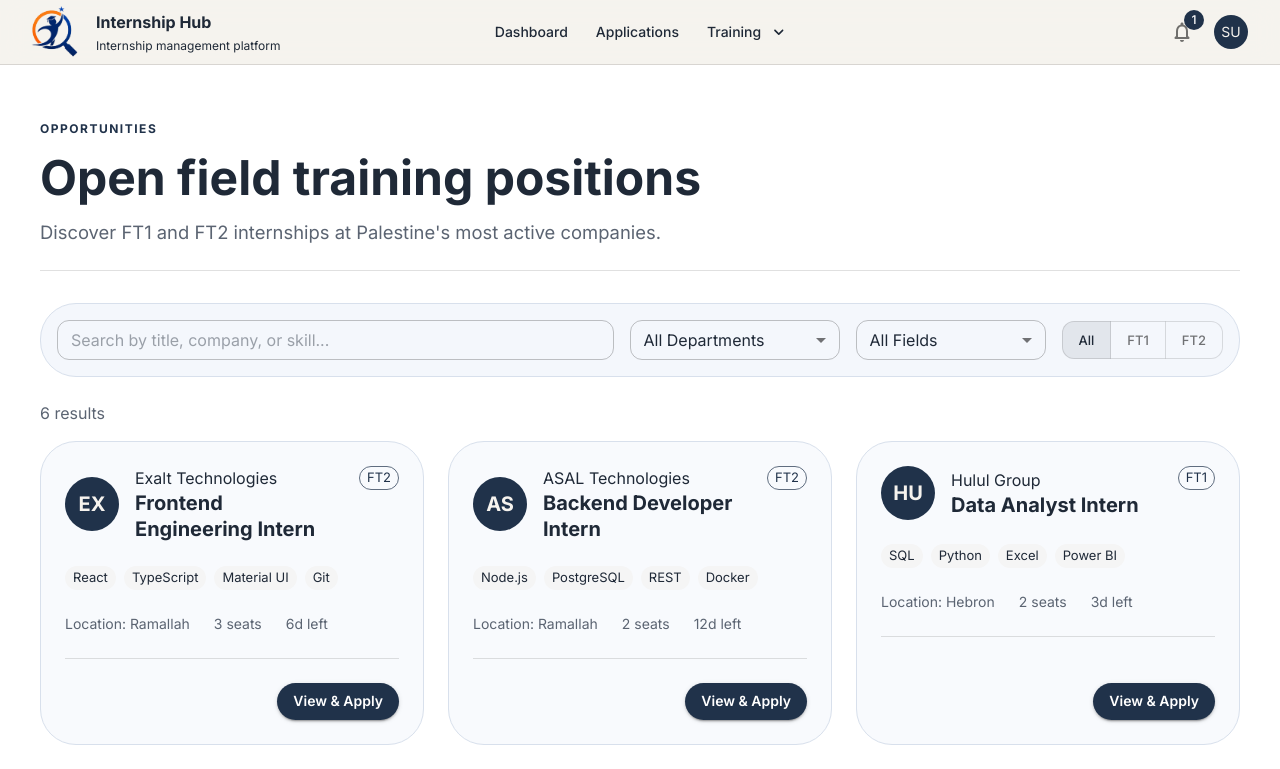
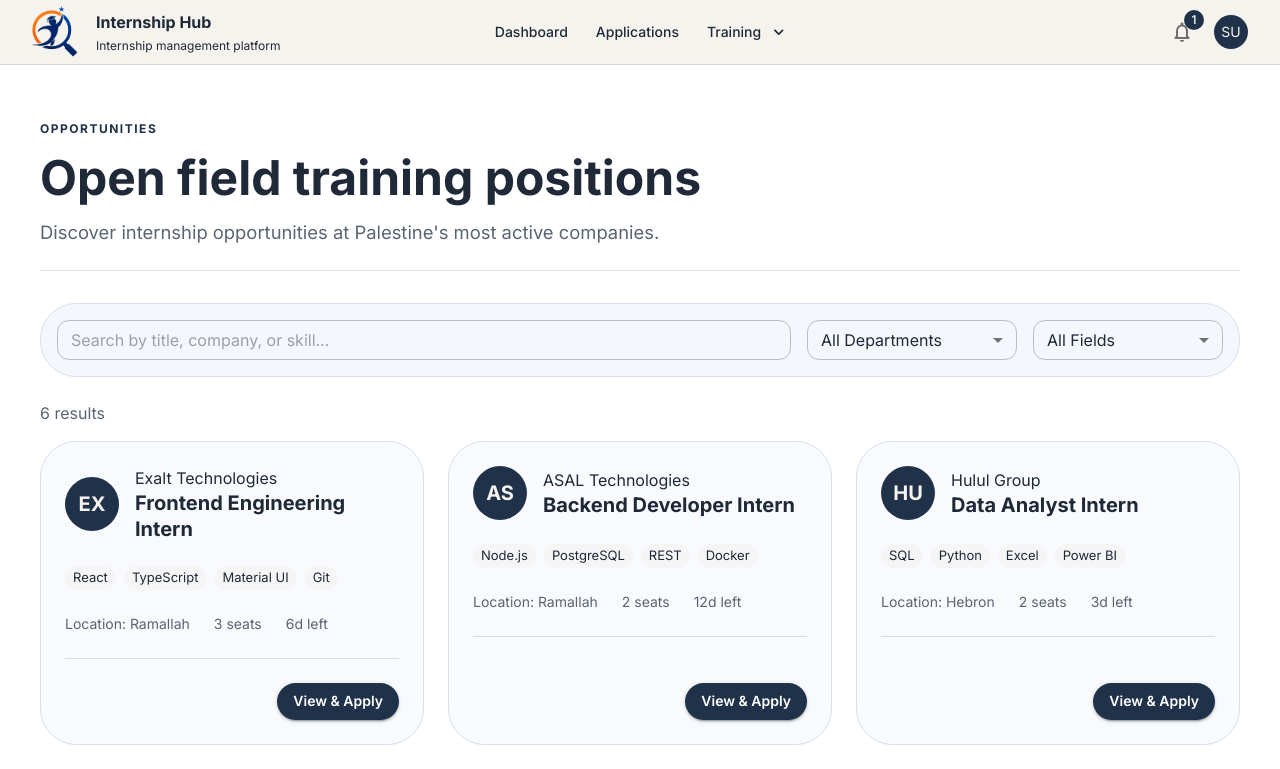
Before and after one commit to AHL-Group2-project/training-opportunities-website, a React (Vite) app in the folder frontend/: page /opportunities in a window 1280 px wide. Shown: the top 769 px of the page. Built offline with nearby package versions, Linux system fonts and the light colour scheme.

Commit message:
Update opportunities pages and remove training types

```diff
--- a/frontend/src/pages/public/OpportunitiesPage/OpportunitiesHeader.tsx
+++ b/frontend/src/pages/public/OpportunitiesPage/OpportunitiesHeader.tsx
@@ -49,8 +49,7 @@
           },
         }}
       >
-                Discover FT1 and FT2 internships at Palestine&apos;s most active
-                companies.
+        Discover internship opportunities at Palestine's most active companies.
       </Typography>
     </Box>
   );
--- a/frontend/src/pages/public/OpportunitiesPage/OpportunitiesPage.tsx
+++ b/frontend/src/pages/public/OpportunitiesPage/OpportunitiesPage.tsx
@@ -5,16 +5,12 @@
 import OpportunityFilters from "./OpportunityFilters";
 import OpportunityCard from "./OpportunityCard";
 
-import type { TrainingType } from "./OpportunityFilters";
 import { opportunitiesMock } from "./mock";
 
 function OpportunitiesPage() {
   const [searchTerm, setSearchTerm] = useState("");
   const [department, setDepartment] = useState("all");
   const [field, setField] = useState("all");
-
-  const [trainingType, setTrainingType] =
-    useState<TrainingType>("all");
 
   return (
     <Box
@@ -35,11 +31,9 @@
           searchTerm={searchTerm}
           department={department}
           field={field}
-          trainingType={trainingType}
           onSearchChange={setSearchTerm}
           onDepartmentChange={setDepartment}
           onFieldChange={setField}
-          onTrainingTypeChange={setTrainingType}
         />
       </Box>
 
@@ -65,10 +59,7 @@
         }}
       >
         {opportunitiesMock.map((opportunity) => (
-          <OpportunityCard
-            key={opportunity.id}
-            opportunity={opportunity}
-          />
+          <OpportunityCard key={opportunity.id} opportunity={opportunity} />
         ))}
       </Box>
     </Box>
--- a/frontend/src/pages/public/OpportunitiesPage/OpportunityCard.tsx
+++ b/frontend/src/pages/public/OpportunitiesPage/OpportunityCard.tsx
@@ -16,9 +16,7 @@
 };
 
 function OpportunityCard({ opportunity }: OpportunityCardProps) {
-    const companyInitials = opportunity.company
-        .slice(0, 2)
-        .toUpperCase();
+  const companyInitials = opportunity.company.slice(0, 2).toUpperCase();
 
   return (
     <Card
@@ -81,13 +79,6 @@
             </Typography>
           </Box>
         </Box>
-
-                <Chip
-                    label={opportunity.trainingType}
-                    size="small"
-                    color="primary"
-                    variant="outlined"
-                />
       </Box>
 
       {/* المهارات */}
@@ -125,13 +116,9 @@
           Location: {opportunity.location}
         </Typography>
 
-                <Typography variant="body2">
-                    {opportunity.seats} seats
-                </Typography>
+        <Typography variant="body2">{opportunity.seats} seats</Typography>
 
-                <Typography variant="body2">
-                    {opportunity.daysLeft}d left
-                </Typography>
+        <Typography variant="body2">{opportunity.daysLeft}d left</Typography>
       </Box>
 
       <Divider sx={{ my: 3 }} />
@@ -146,7 +133,6 @@
           gap: 2,
         }}
       >
-
         <Button
           component={Link}
           to={`/opportunities/${opportunity.id}`}
--- a/frontend/src/pages/public/OpportunitiesPage/OpportunityFilters.tsx
+++ b/frontend/src/pages/public/OpportunitiesPage/OpportunityFilters.tsx
@@ -1,35 +1,22 @@
-import {
-    MenuItem,
-    Paper,
-    Stack,
-    TextField,
-    ToggleButton,
-    ToggleButtonGroup,
-} from "@mui/material";
-
-export type TrainingType = "all" | "FT1" | "FT2";
+import { MenuItem, Paper, Stack, TextField } from "@mui/material";
 
 type OpportunityFiltersProps = {
   searchTerm: string;
   department: string;
   field: string;
-    trainingType: TrainingType;
 
   onSearchChange: (value: string) => void;
   onDepartmentChange: (value: string) => void;
   onFieldChange: (value: string) => void;
-    onTrainingTypeChange: (value: TrainingType) => void;
 };
 
 function OpportunityFilters({
   searchTerm,
   department,
   field,
-    trainingType,
   onSearchChange,
   onDepartmentChange,
   onFieldChange,
-    onTrainingTypeChange,
 }: OpportunityFiltersProps) {
   return (
     <Paper
@@ -110,37 +97,6 @@
           <MenuItem value="data">Data Analysis</MenuItem>
           <MenuItem value="qa">Quality Assurance</MenuItem>
         </TextField>
-
-                {/* فلتر FT1 وFT2 */}
-                <ToggleButtonGroup
-                    exclusive
-                    size="small"
-                    value={trainingType}
-                    onChange={(_, newValue: TrainingType | null) => {
-                        if (newValue !== null) {
-                            onTrainingTypeChange(newValue);
-                        }
-                    }}
-                    sx={{
-                        alignSelf: {
-                            xs: "stretch",
-                            md: "center",
-                        },
-
-                        "& .MuiToggleButton-root": {
-                            flex: {
-                                xs: 1,
-                                md: "initial",
-                            },
-                            px: 2,
-                            textTransform: "none",
-                        },
-                    }}
-                >
-                    <ToggleButton value="all">All</ToggleButton>
-                    <ToggleButton value="FT1">FT1</ToggleButton>
-                    <ToggleButton value="FT2">FT2</ToggleButton>
-                </ToggleButtonGroup>
       </Stack>
     </Paper>
   );
--- a/frontend/src/pages/public/OpportunitiesPage/mock.ts
+++ b/frontend/src/pages/public/OpportunitiesPage/mock.ts
@@ -5,7 +5,6 @@
     id: 1,
     company: "Exalt Technologies",
     title: "Frontend Engineering Intern",
-    trainingType: "FT2",
 
     department: "Computer Engineering",
     field: "Frontend Development",
@@ -40,7 +39,6 @@
     id: 2,
     company: "ASAL Technologies",
     title: "Backend Developer Intern",
-    trainingType: "FT2",
 
     department: "Computer Engineering",
     field: "Backend Development",
@@ -75,7 +73,6 @@
     id: 3,
     company: "Hulul Group",
     title: "Data Analyst Intern",
-    trainingType: "FT1",
 
     department: "Information Technology",
     field: "Data Analysis",
@@ -110,7 +107,6 @@
     id: 4,
     company: "Mada Al-Arab",
     title: "Mobile Development Intern",
-    trainingType: "FT2",
 
     department: "Computer Engineering",
     field: "Mobile Development",
@@ -145,7 +141,6 @@
     id: 5,
     company: "Paltel Group",
     title: "DevOps Intern",
-    trainingType: "FT2",
 
     department: "Information Technology",
     field: "DevOps",
@@ -180,7 +175,6 @@
     id: 6,
     company: "Foothill Solutions",
     title: "QA Engineering Intern",
-    trainingType: "FT1",
 
     department: "Information Technology",
     field: "Quality Assurance",
--- a/frontend/src/pages/public/OpportunitiesPage/opportunity.types.ts
+++ b/frontend/src/pages/public/OpportunitiesPage/opportunity.types.ts
@@ -3,7 +3,6 @@
 
   company: string;
   title: string;
-  trainingType: "FT1" | "FT2";
 
   department: string;
   field: string;
--- a/frontend/src/pages/public/opportunitiesDetail/OpportunityContent.tsx
+++ b/frontend/src/pages/public/opportunitiesDetail/OpportunityContent.tsx
@@ -1,9 +1,4 @@
-import {
-  Box,
-  Card,
-  Chip,
-  Typography,
-} from "@mui/material";
+import { Box, Card, Chip, Typography } from "@mui/material";
 
 import type { Opportunity } from "../OpportunitiesPage/opportunity.types";
 
@@ -11,9 +6,7 @@
   opportunity: Opportunity;
 };
 
-function OpportunityContent({
-  opportunity,
-}: OpportunityContentProps) {
+function OpportunityContent({ opportunity }: OpportunityContentProps) {
   return (
     <Box
       sx={{
@@ -93,8 +86,7 @@
             pl: 3,
           }}
         >
-          {opportunity.responsibilities.map(
-            (responsibility) => (
+          {opportunity.responsibilities.map((responsibility) => (
             <Typography
               component="li"
               key={responsibility}
@@ -110,8 +102,7 @@
             >
               {responsibility}
             </Typography>
-            ),
-          )}
+          ))}
         </Box>
       </Card>
 
--- a/frontend/src/pages/public/opportunitiesDetail/OpportunityDetailsHeader.tsx
+++ b/frontend/src/pages/public/opportunitiesDetail/OpportunityDetailsHeader.tsx
@@ -1,10 +1,4 @@
-import {
-  Avatar,
-  Box,
-  Button,
-  Chip,
-  Typography,
-} from "@mui/material";
+import { Avatar, Box, Button, Typography } from "@mui/material";
 
 import { Link } from "react-router-dom";
 
@@ -17,9 +11,7 @@
 function OpportunityDetailsHeader({
   opportunity,
 }: OpportunityDetailsHeaderProps) {
-  const companyInitials = opportunity.company
-    .slice(0, 2)
-    .toUpperCase();
+  const companyInitials = opportunity.company.slice(0, 2).toUpperCase();
 
   return (
     <Box
@@ -119,12 +111,6 @@
               mt: 2,
             }}
           >
-            <Chip
-              label={opportunity.trainingType}
-              color="primary"
-              size="small"
-            />
-
             <Typography variant="body2" color="text.secondary">
               {opportunity.location}
             </Typography>
```
Also changed, not shown: frontend/src/pages/public/opportunitiesDetail/ApplicationPanel.tsx (+7 -39 lines), frontend/src/pages/public/opportunitiesDetail/CompanyCard.tsx (+10 -41 lines), frontend/src/pages/public/opportunitiesDetail/OpportunityDetailsPage.tsx (+8 -29 lines). Lines whose indentation alone changed are shown as unchanged.
